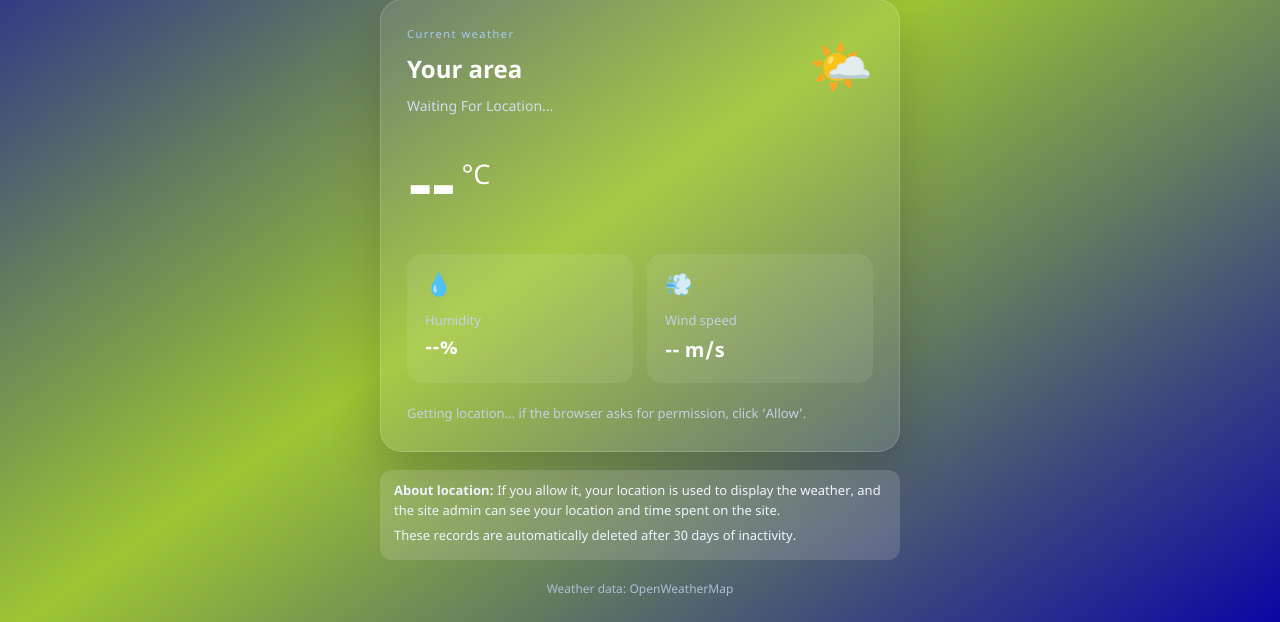
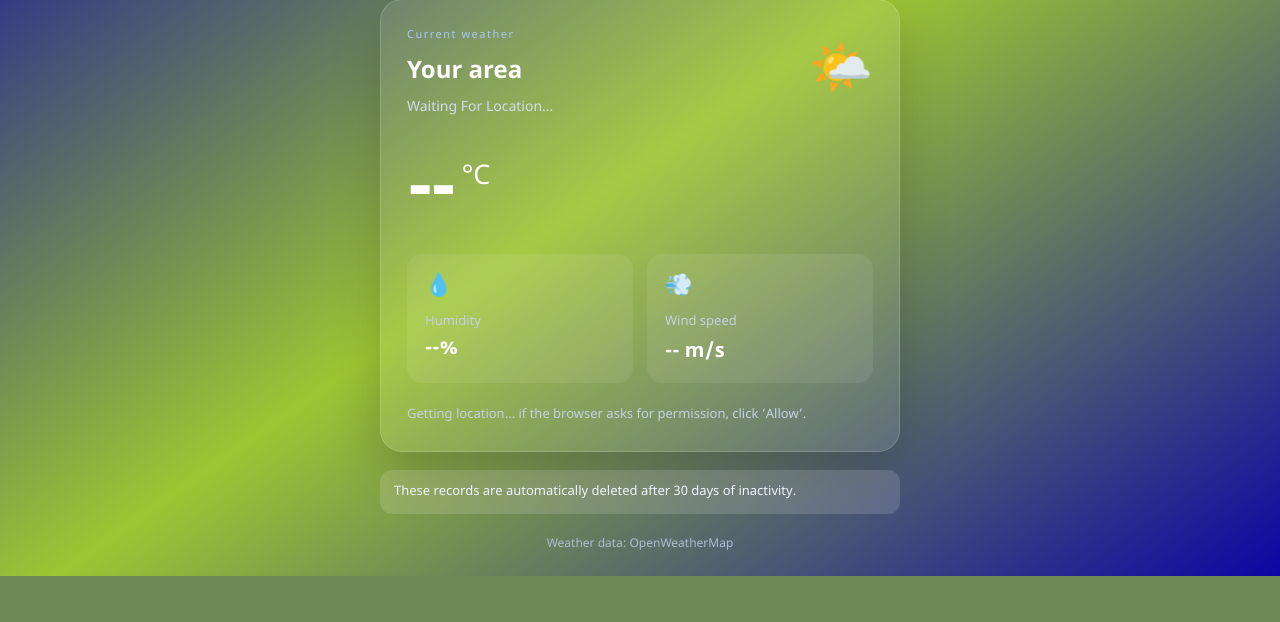
Before and after one commit to arnabadhikari777/Location-test, a Flask app: page / in a window 1280 px wide. Shown: the part 242-864 px from the top of the page. After the commit the page ends 818 px from the top, so only its background shows below. Run offline with Flask 3, Linux system fonts and the light colour scheme; data comes from the database, SQL or seed files in the repository; parts of the project's set-up code (start-up, migrations or seed data) failed here and were passed over.

Commit message:
bola jabe na

```diff
--- a/templates/home.html
+++ b/templates/home.html
@@ -67,7 +67,6 @@
         </section>
 
         <div class="notice">
-            <p><strong>About location:</strong> If you allow it, your location is used to display the weather, and the site admin can see your location and time spent on the site.</p>
             {% if retention_days > 0 %}
             <p>These records are automatically deleted after {{ retention_days }} days of inactivity.</p>
             {% endif %}
```
